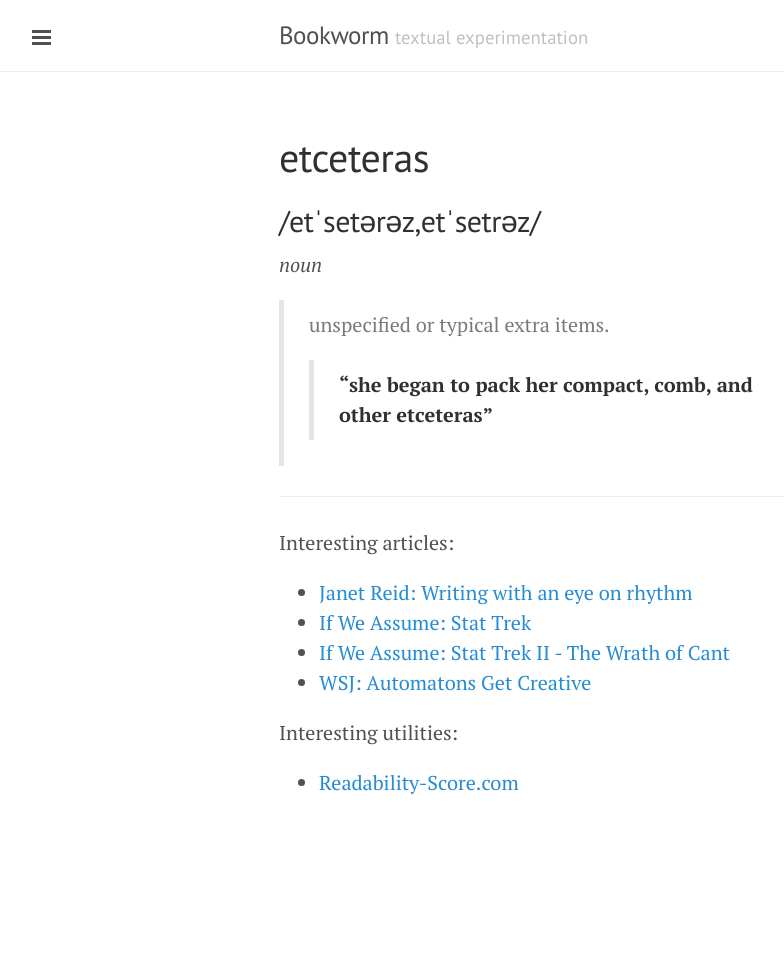
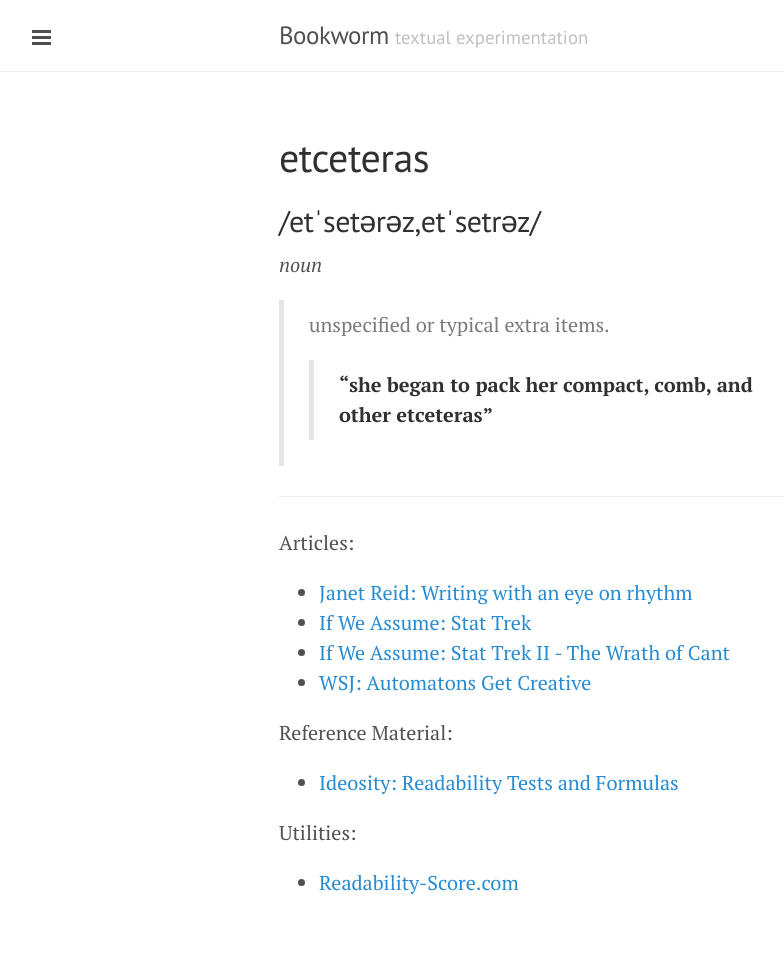
Before and after one commit to davidlday/bookworm-blog, a Jekyll site: the page built from etceteras.md, in a window 1280 px wide. Shown: the whole page, without its empty margins (1-785 px from the left). Built offline with Jekyll 4.4.1, drawn with Linux system fonts in a browser that asks for light colours; Markdown is read by kramdown in place of the engine named in the settings; before the commit the page ends 900 px from its top, so only the background shows below that.

Commit message:
New section on etceteras and minor fix to metrics page.

```diff
--- a/etceteras.md
+++ b/etceteras.md
@@ -11,13 +11,17 @@ title: etceteras
 
 -----
 
-Interesting articles:
+Articles:
 
 * [Janet Reid: Writing with an eye on rhythm](http://jetreidliterary.blogspot.ca/2014/10/writing-with-eye-on-rhythm.html)
 * [If We Assume: Stat Trek](http://www.ifweassume.com/2012/07/stat-trek.html)
 * [If We Assume: Stat Trek II - The Wrath of Cant](http://www.ifweassume.com/2013/02/stat-trek-ii-wrath-of-cant.html)
 * [WSJ: Automatons Get Creative](http://online.wsj.com/news/articles/SB10000872396390444375104577591304277229534?mg=reno64-wsj&url=http%3A%2F%2Fonline.wsj.com%2Farticle%2FSB10000872396390444375104577591304277229534.html)
 
-Interesting utilities:
+Reference Material:
+
+* [Ideosity: Readability Tests and Formulas](http://www.ideosity.com/ourblog/post/ideosphere-blog/2010/01/14/readability-tests-and-formulas)
+
+Utilities:
 
 * [Readability-Score.com](https://readability-score.com/)
```
Also changed, not shown: metrics.md (+3 -0 lines).
